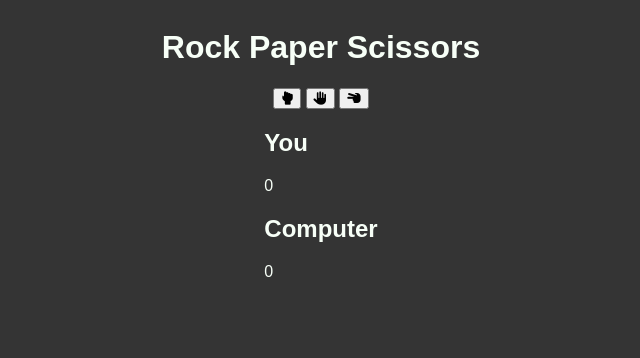
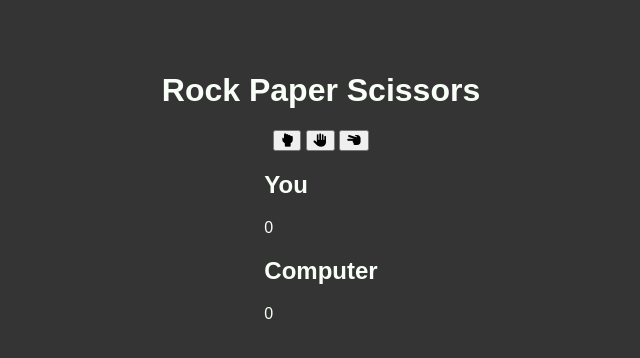
Before and after one commit to Matthew-Bowman/Rock-Paper-Scissors, a plain HTML site: page index.html in a window 1280 px wide. Shown: the whole page, without its empty margins (319-959 px from the left). Drawn offline with Linux system fonts and the light colour scheme.

Commit message:
Gave heading a margin-top

```diff
--- a/styles.css
+++ b/styles.css
@@ -9,3 +9,7 @@ body {
     align-items: center;
     flex-direction: column;
 }
+
+.heading {
+    margin-top: 64px;
+}
```
